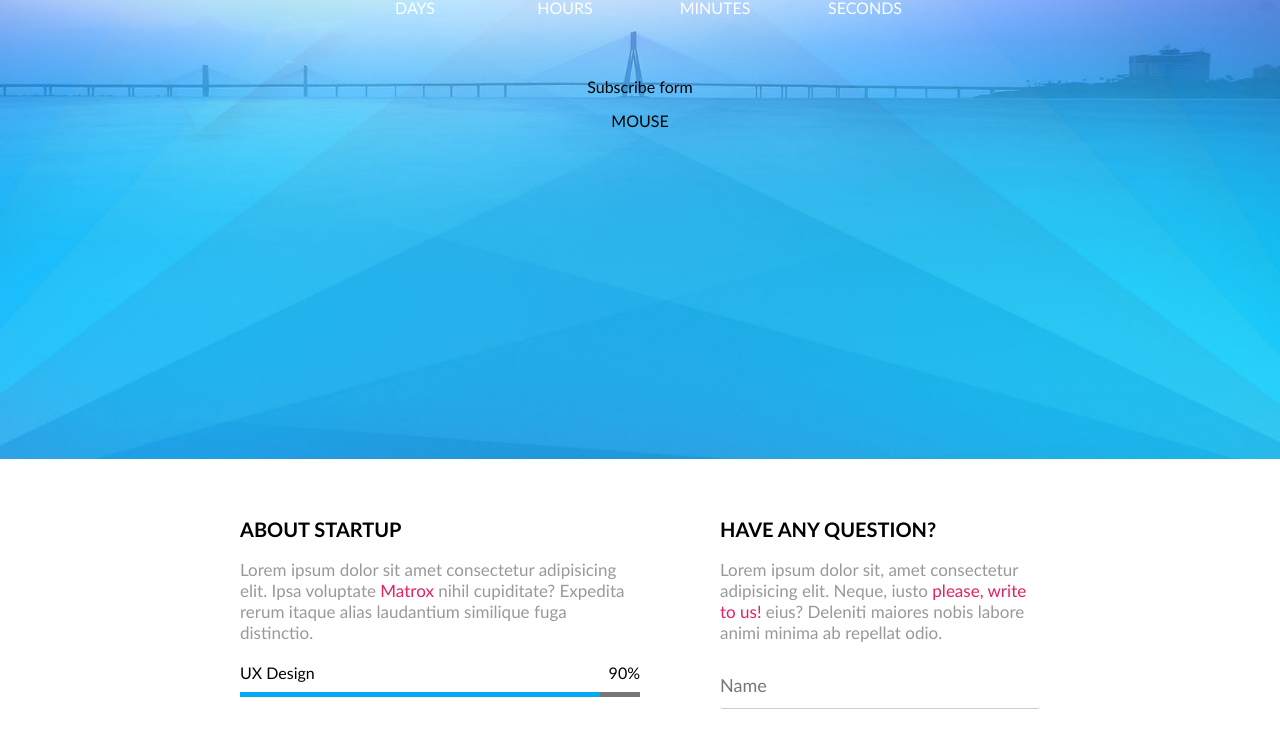
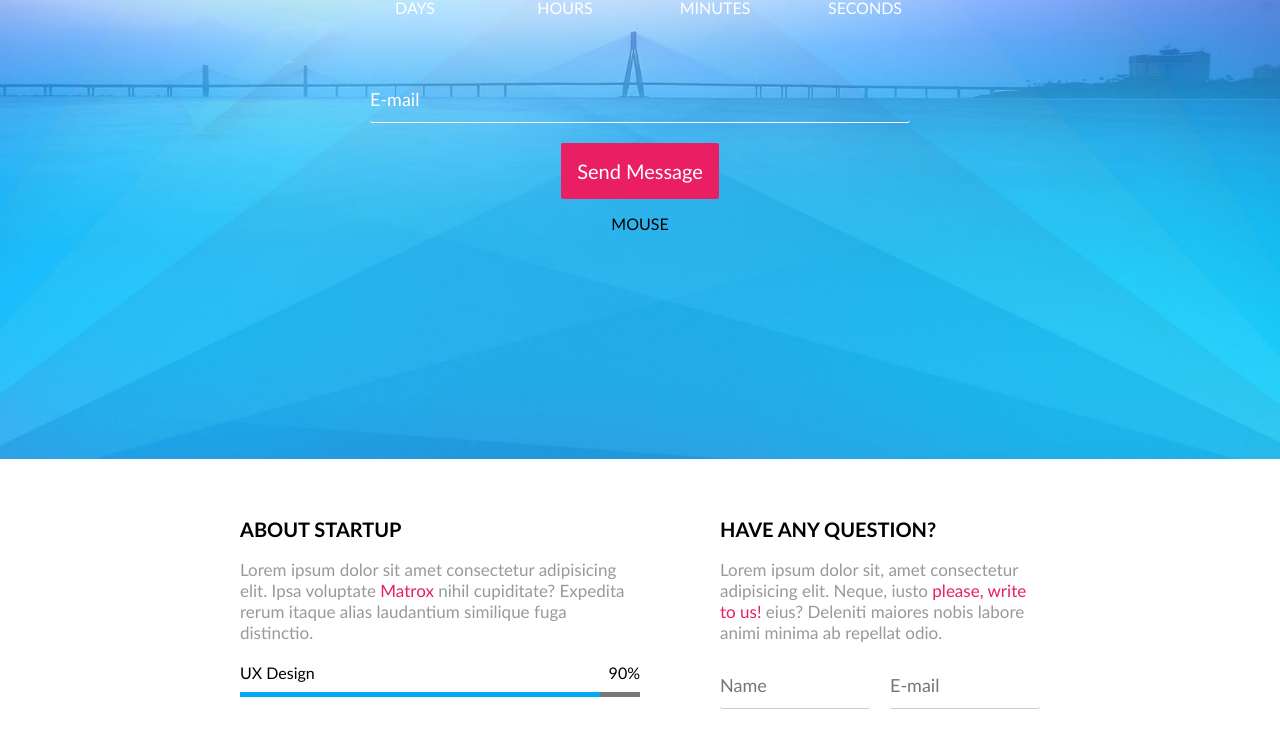
Before and after one commit to Niseme/5-coming-soon, a website: page index.html in a window 1280 px wide. Shown: the part 341-1074 px from the top of the page. Drawn offline with Linux system fonts and the light colour scheme.

Commit message:
subscribe form style

```diff
--- a/css/pages/home.css
+++ b/css/pages/home.css
@@ -38,11 +38,20 @@
   font-size: 18px;
   margin-bottom: 30px;
 }
-.clock {
+.hero .clock {
   margin-bottom: 45px;
 }
-.form {
+.hero .form {
+  width: 90%;
+  margin: 0 5% 15px;
   margin-bottom: 15px;
+}
+.hero .form > .input {
+  color: #fff;
+  border-color: currentColor;
+}
+.hero .form > .input::placeholder {
+  color: currentColor;
 }
 
 /* MAIN CONTENT */
@@ -70,5 +79,13 @@
 .content-description > .link:hover {
   text-decoration: underline;
 }
+@media (min-width: 900px) {
+  main .form > input.input {
+    width: calc(50% - 10px);
+  }
+  main .form > input.input:last-of-type {
+    float: right;
+  }
+}
 
 /* FOOTER */
--- a/index.html
+++ b/index.html
@@ -44,7 +44,12 @@
 
             </div>
 
-            <form class="form">Subscribe form
+            <form class="form">
+
+                <label for="email">Email</label>
+                <input id="email" class="input" type="email" placeholder="E-mail" required autocomplete="email">
+
+                <button class="btn" type="submit">Send Message</button>
             </form>
             <div class="mouse">MOUSE</div>
         </div>
```
